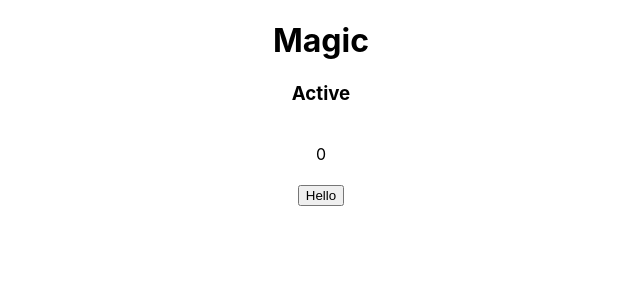
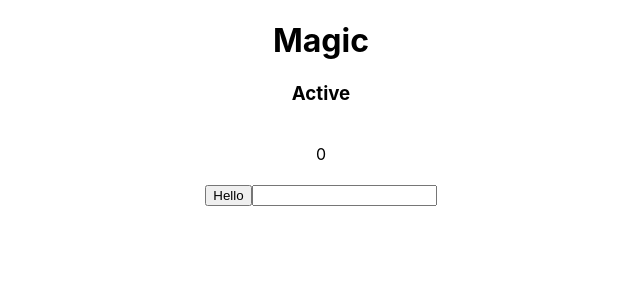
Before and after one commit to shihabus/react-ts, a React (Create React App) app: page / in a window 1280 px wide. Shown: the top 300 px of the page, without its empty margins (319-959 px from the left). Built offline with nearby package versions, Linux system fonts and the light colour scheme.

Commit message:
useState type

```diff
--- a/src/App.tsx
+++ b/src/App.tsx
@@ -2,6 +2,8 @@
 
 import Head from "./components/Head";
 import { Button } from "./components/Button";
+import { Input } from "./components/Input";
+
 import "./App.css";
 
 function App() {
@@ -19,6 +21,7 @@
       >
         Hello
       </Button>
+      <Input />
     </div>
   );
 }
--- /dev/null
+++ b/src/components/Input.tsx
@@ -0,0 +1,8 @@
+import React, { useState } from "react";
+
+export function Input() {
+  // useState types are inferred based on default value
+  const [name, setName] = useState("");
+
+  return <input value={name} onChange={(e) => setName(e.target.value)} />;
+}
```
